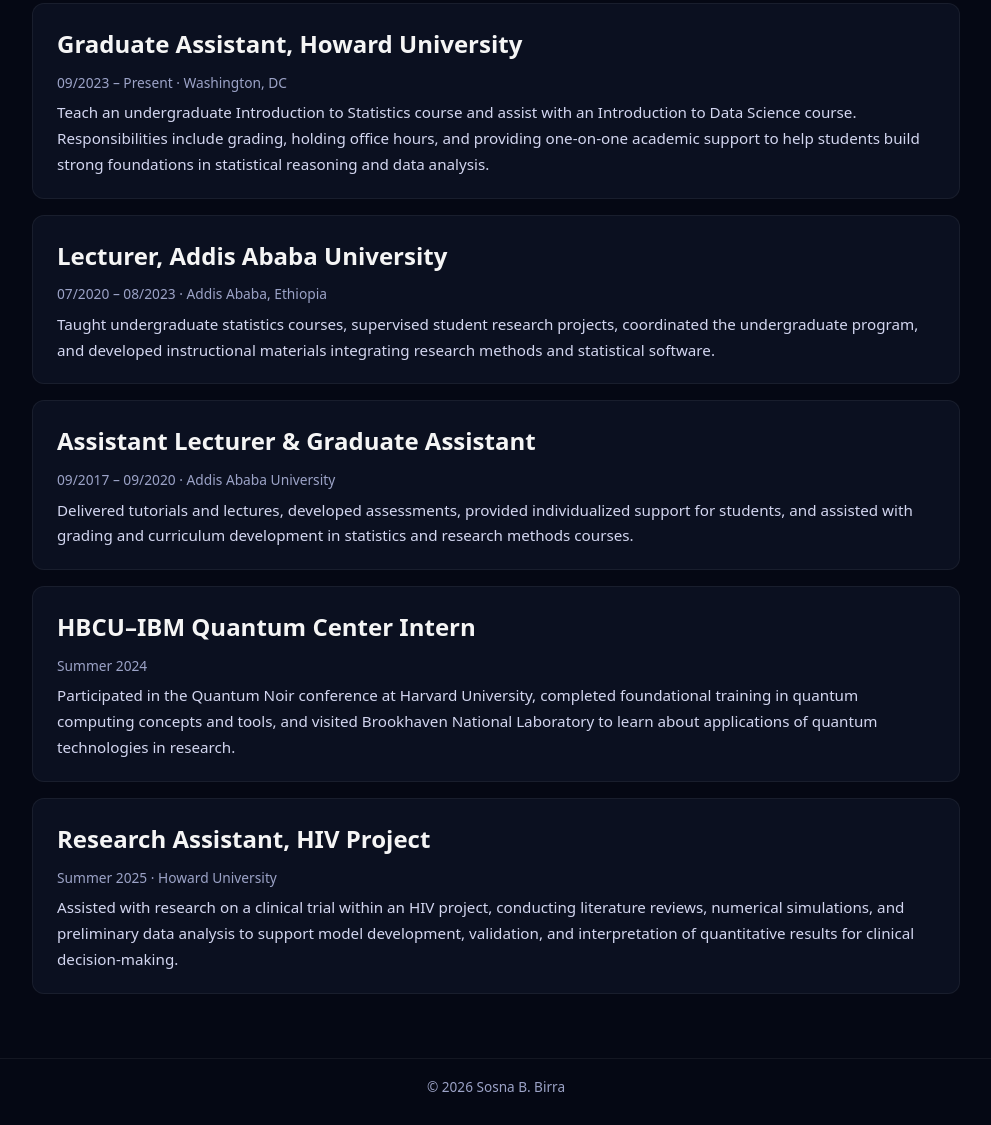
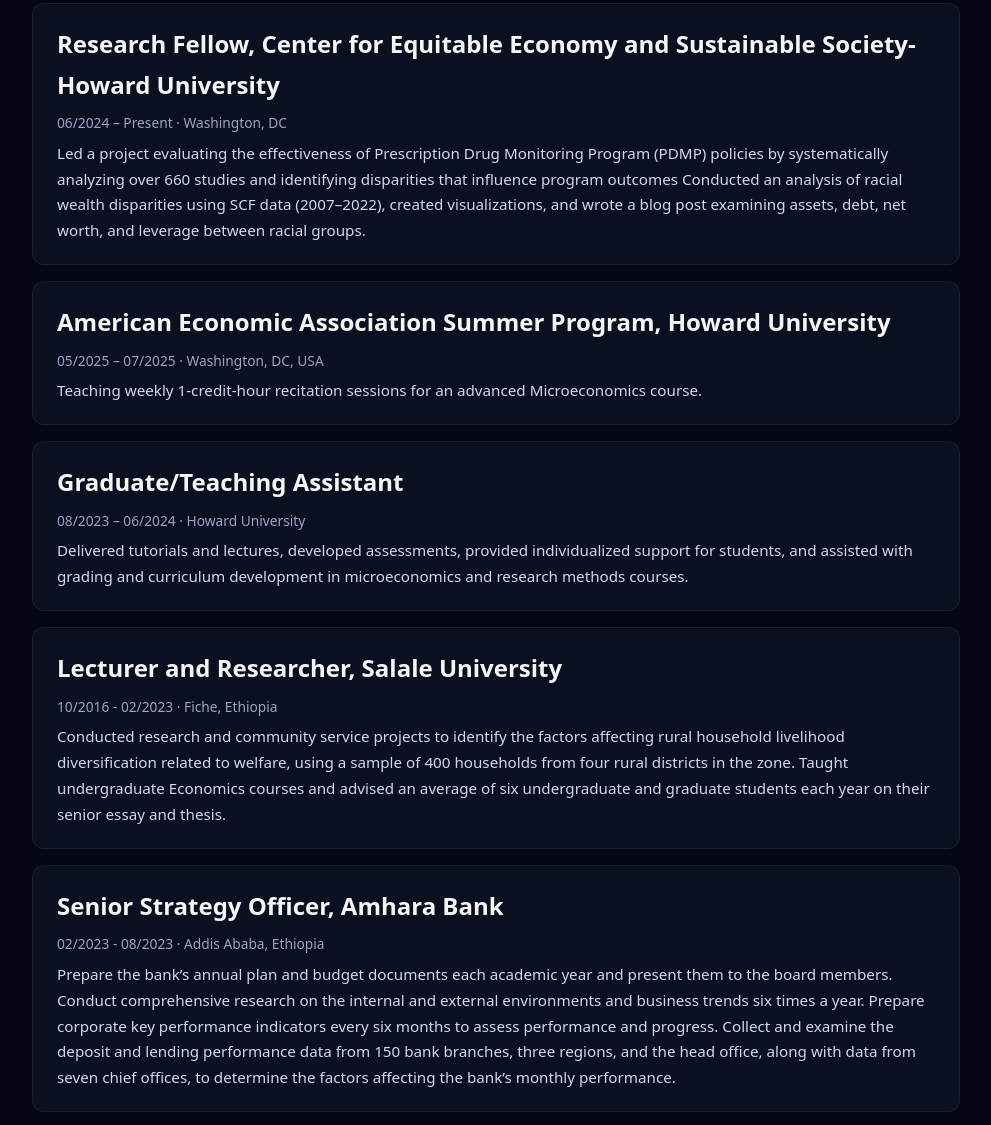
Before and after one commit to Tewodros78/Tewodros.github.io, a plain HTML site: page experience.html in a window 1280 px wide. Shown: the part 146-1271 px from the top of the page, without its empty margins (144-1135 px from the left). Drawn offline with Linux system fonts and the light colour scheme.

Commit message:
Update experience.html

```diff
--- a/experience.html
+++ b/experience.html
@@ -3,7 +3,7 @@
 <head>
     <meta charset="UTF-8">
     <meta name="viewport" content="width=device-width, initial-scale=1.0">
-    <title>Sosna B. Birra | Experience</title>
+    <title>Tewodros G. Gutema | Experience</title>
     <link rel="stylesheet" href="style.css?v=1">
     <link rel="stylesheet" href="https://cdnjs.cloudflare.com/ajax/libs/font-awesome/6.5.1/css/all.min.css">
 </head>
@@ -11,7 +11,7 @@
 <div class="page-wrapper">
 
     <nav class="navbar">
-        <div class="nav-brand">Sosna B. Birra</div>
+        <div class="nav-brand">Tewodros G. Gutema</div>
         <div class="nav-links">
             <a href="index.html">Home</a>
             <a href="about.html">About</a>
@@ -22,7 +22,7 @@
             <a href="contact.html">Contact</a>
         </div>
         <div class="nav-icons">
-            <a href="mailto:sosna.birra@bison.howard.edu"><i class="fa-solid fa-envelope"></i></a>
+            <a href="mailto:tewodros.gutema@bison.howard.edu"><i class="fa-solid fa-envelope"></i></a>
             <a href="#"><i class="fa-brands fa-linkedin"></i></a>
         </div>
     </nav>
@@ -31,59 +31,60 @@
         <h1 class="section-title">Experience</h1>
 
         <div class="card">
-            <h2 class="card-title">Graduate Assistant, Howard University</h2>
-            <p class="card-meta">09/2023 – Present · Washington, DC</p>
+            <h2 class="card-title">Research Fellow, Center for Equitable Economy and Sustainable Society-Howard University</h2>
+            <p class="card-meta">06/2024 – Present · Washington, DC</p>
             <p class="card-body">
-                Teach an undergraduate Introduction to Statistics course and assist with an Introduction to
-                Data Science course. Responsibilities include grading, holding office hours, and providing
-                one-on-one academic support to help students build strong foundations in statistical reasoning
-                and data analysis.
+                Led a project evaluating the effectiveness of Prescription Drug Monitoring Program (PDMP) policies by
+                systematically analyzing over 660 studies and identifying disparities that influence program outcomes
+                Conducted an analysis of racial wealth disparities using SCF data (2007–2022), created visualizations, and wrote a
+                blog post examining assets, debt, net worth, and leverage between racial groups.
             </p>
         </div>
 
         <div class="card">
-            <h2 class="card-title">Lecturer, Addis Ababa University</h2>
-            <p class="card-meta">07/2020 – 08/2023 · Addis Ababa, Ethiopia</p>
+            <h2 class="card-title">American Economic Association Summer Program, Howard University</h2>
+            <p class="card-meta">05/2025 – 07/2025 · Washington, DC, USA</p>
             <p class="card-body">
-                Taught undergraduate statistics courses, supervised student research projects, coordinated the
-                undergraduate program, and developed instructional materials integrating research methods and
-                statistical software.
+                Teaching weekly 1-credit-hour recitation sessions for an advanced Microeconomics course.
             </p>
         </div>
 
         <div class="card">
-            <h2 class="card-title">Assistant Lecturer & Graduate Assistant</h2>
-            <p class="card-meta">09/2017 – 09/2020 · Addis Ababa University</p>
+            <h2 class="card-title">Graduate/Teaching Assistant</h2>
+            <p class="card-meta">08/2023 – 06/2024 · Howard University</p>
             <p class="card-body">
                 Delivered tutorials and lectures, developed assessments, provided individualized support for
-                students, and assisted with grading and curriculum development in statistics and research
+                students, and assisted with grading and curriculum development in microeconomics and research
                 methods courses.
             </p>
         </div>
 
         <div class="card">
-            <h2 class="card-title">HBCU–IBM Quantum Center Intern</h2>
-            <p class="card-meta">Summer 2024</p>
+            <h2 class="card-title">Lecturer and Researcher, Salale University</h2>
+            <p class="card-meta">10/2016 - 02/2023 · Fiche, Ethiopia</p>
             <p class="card-body">
-                Participated in the Quantum Noir conference at Harvard University, completed foundational
-                training in quantum computing concepts and tools, and visited Brookhaven National Laboratory
-                to learn about applications of quantum technologies in research.
+                Conducted research and community service projects to identify the factors affecting rural household livelihood
+                diversification related to welfare, using a sample of 400 households from four rural districts in the zone.
+                Taught undergraduate Economics courses and advised an average of six undergraduate and graduate students
+                each year on their senior essay and thesis.
             </p>
         </div>
 
         <div class="card">
-            <h2 class="card-title">Research Assistant, HIV Project</h2>
-            <p class="card-meta">Summer 2025 · Howard University</p>
+            <h2 class="card-title">Senior Strategy Officer, Amhara Bank</h2>
+            <p class="card-meta">02/2023 - 08/2023 · Addis Ababa, Ethiopia</p>
             <p class="card-body">
-                Assisted with research on a clinical trial within an HIV project, conducting literature reviews,
-                numerical simulations, and preliminary data analysis to support model development, validation,
-                and interpretation of quantitative results for clinical decision-making.
+                Prepare the bank’s annual plan and budget documents each academic year and present them to the board members.
+                Conduct comprehensive research on the internal and external environments and business trends six times a year.
+                Prepare corporate key performance indicators every six months to assess performance and progress.
+                Collect and examine the deposit and lending performance data from 150 bank branches, three regions, and the head
+                office, along with data from seven chief offices, to determine the factors affecting the bank’s monthly performance.
             </p>
         </div>
     </main>
 
     <footer>
-        © <span id="year"></span> Sosna B. Birra
+        © <span id="year"></span> Tewodros G. Gutema
     </footer>
 </div>
 
```
